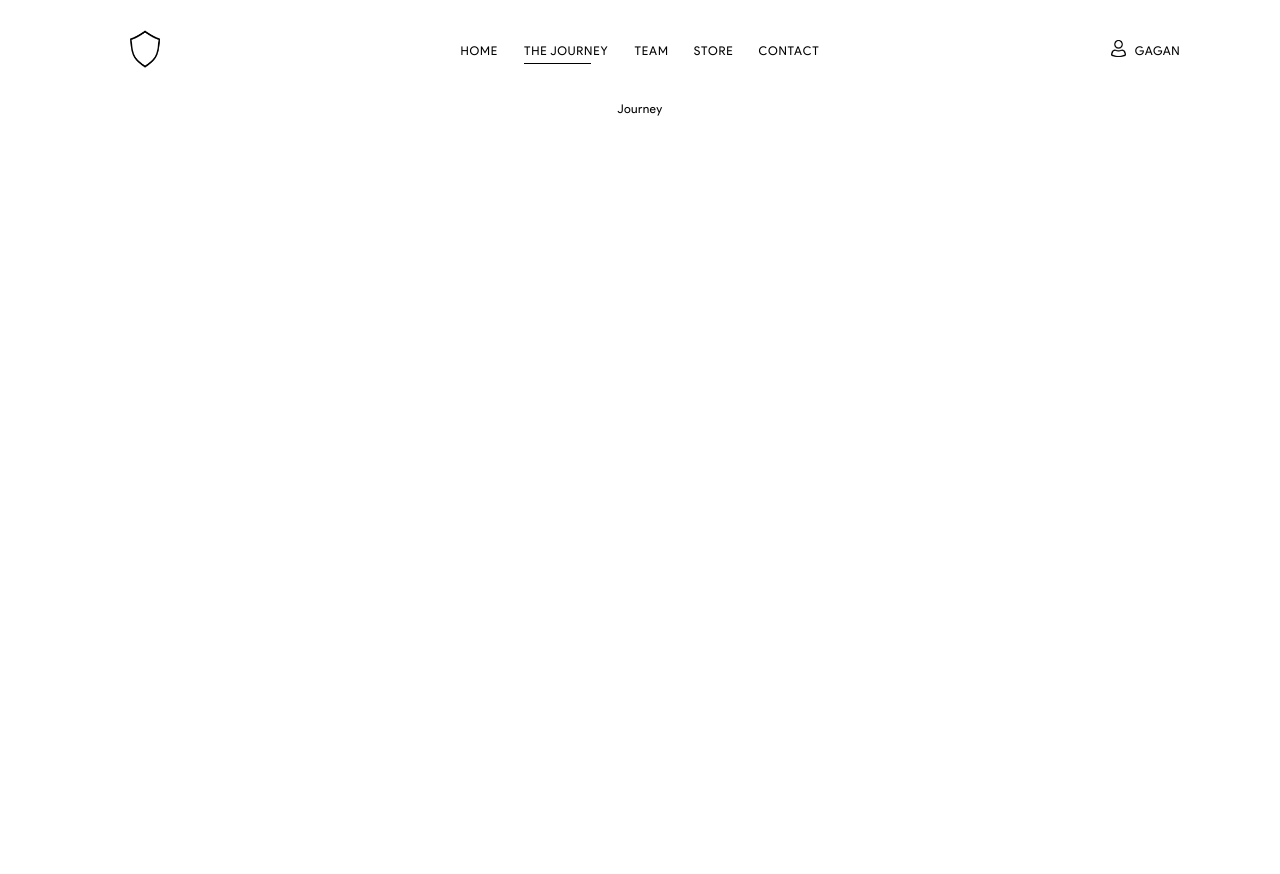
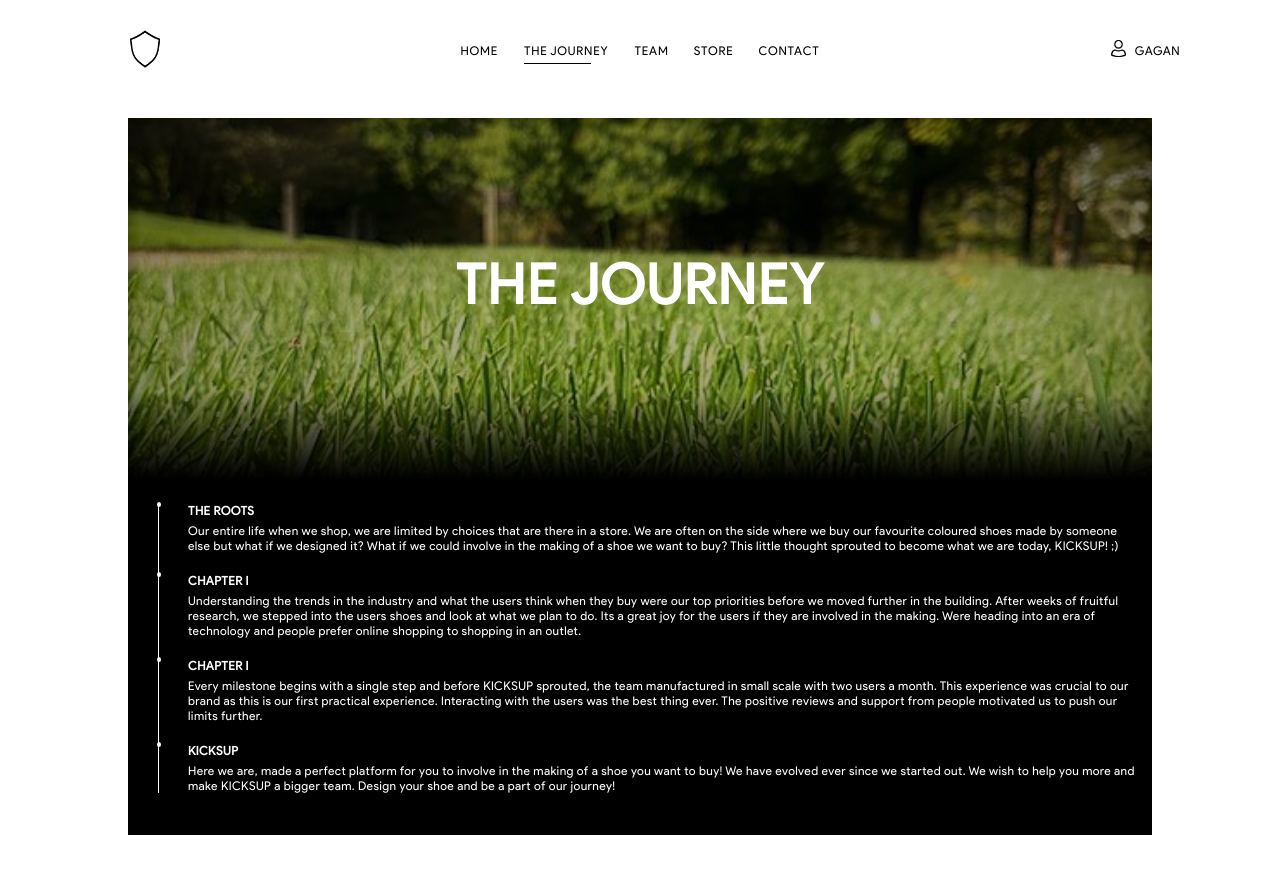
Before and after one commit to jigyasudhingra/Ringover-task, a React (Create React App) app: page /journey in a window 1280 px wide. Shown: the top 874 px of the page. Before the commit the page ends 800 px from the top, so only its background shows below. Built offline with nearby package versions, Linux system fonts and the light colour scheme.

Commit message:
Journey page created

```diff
--- /dev/null
+++ b/src/Components/Screen/Journey/Background.tsx
@@ -0,0 +1,67 @@
+import React from 'react'
+import './index.css'
+import GRASS_FIELD from '../../../Assets/grasspic.jpg'
+
+const Background = () => {
+  return (
+    <div>
+      <div>
+        <img src={GRASS_FIELD} alt="grass-field" width="100%" />
+      </div>
+      <div
+        style={{
+          padding: '100px 15px 30px 15px',
+          marginTop: '-20%',
+          position: 'relative',
+          zIndex: 20,
+          background:
+            'linear-gradient(0deg, rgba(0,0,0,1) 80%, rgba(255,255,255,0) 100%)',
+          color: 'white',
+          textAlign: 'left',
+        }}
+      >
+        <div>
+          <ul className="StepProgress">
+            <div className="StepProgress-item current">
+              <strong>THE ROOTS</strong>
+              Our entire life when we shop, we are limited by choices that are
+              there in a store. We are often on the side where we buy our
+              favourite coloured shoes made by someone else but what if we
+              designed it? What if we could involve in the making of a shoe we
+              want to buy? This little thought sprouted to become what we are
+              today, KICKSUP! ;)
+            </div>
+            <div className="StepProgress-item current">
+              <strong>CHAPTER I</strong>
+              Understanding the trends in the industry and what the users think
+              when they buy were our top priorities before we moved further in
+              the building. After weeks of fruitful research, we stepped into
+              the users shoes and look at what we plan to do. Its a great joy
+              for the users if they are involved in the making. Were heading
+              into an era of technology and people prefer online shopping to
+              shopping in an outlet.
+            </div>
+            <div className="StepProgress-item current">
+              <strong>CHAPTER I</strong>
+              Every milestone begins with a single step and before KICKSUP
+              sprouted, the team manufactured in small scale with two users a
+              month. This experience was crucial to our brand as this is our
+              first practical experience. Interacting with the users was the
+              best thing ever. The positive reviews and support from people
+              motivated us to push our limits further.
+            </div>
+            <div className="StepProgress-item current">
+              <strong>KICKSUP</strong>
+              Here we are, made a perfect platform for you to involve in the
+              making of a shoe you want to buy! We have evolved ever since we
+              started out. We wish to help you more and make KICKSUP a bigger
+              team. Design your shoe and be a part of our journey!
+            </div>
+          </ul>
+        </div>
+      </div>
+    </div>
+  )
+}
+
+export default Background
--- /dev/null
+++ b/src/Components/Screen/Journey/index.css
@@ -0,0 +1,61 @@
+.StepProgress {
+    position: relative;
+    padding-left: 45px;
+    list-style: none;
+}
+.StepProgress::before {
+    display: inline-block;
+    content: '';
+    position: absolute;
+    top: 0;
+    left: 15px;
+    width: 10px;
+    height: 100%;
+}
+.StepProgress-item {
+    position: relative;
+    counter-increment: list;
+}
+.StepProgress-item:not(:last-child) {
+    padding-bottom: 20px;
+}
+.StepProgress-item::before {
+    display: inline-block;
+    content: '';
+    position: absolute;
+    left: -30px;
+    height: 100%;
+    width: 10px;
+}
+.StepProgress-item::after {
+    content: '';
+    display: inline-block;
+    position: absolute;
+    top: 0;
+    left: -40px;
+    width: 5px;
+    height: 5px;
+    border: 1px solid #CCC;
+    border-radius: 50%;
+    background-color: #FFF;
+}
+
+.StepProgress-item.current::before {
+    border-left: 1px solid #fff;
+}
+.StepProgress-item.current::after {
+    padding-top: 1px;
+    width: 0px;
+    height: 0px;
+    top: -1px;
+    left: -31px;
+    font-size: 14px;
+    text-align: center;
+    color: white;
+    border: 2px solid white;
+    background-color: white;
+}
+.StepProgress strong {
+    margin-bottom: 5px;
+    display: block;
+}
--- a/src/Components/Screen/Journey/index.tsx
+++ b/src/Components/Screen/Journey/index.tsx
@@ -1,7 +1,32 @@
 import React from 'react'
+import Background from './Background'
 
 const Journey = () => {
-  return <div>Journey</div>
+  return (
+    <div
+      style={{
+        width: 'auto',
+        padding: '0% 10%',
+      }}
+    >
+      <div
+        style={{
+          position: 'relative',
+          fontSize: 55,
+          fontWeight: 'bold',
+          letterSpacing: 2,
+          color: 'white',
+          zIndex: 30,
+          marginTop: 150,
+        }}
+      >
+        THE JOURNEY
+      </div>
+      <div style={{ marginTop: -200, paddingBottom: 50 }}>
+        <Background />
+      </div>
+    </div>
+  )
 }
 
 export default Journey
```
